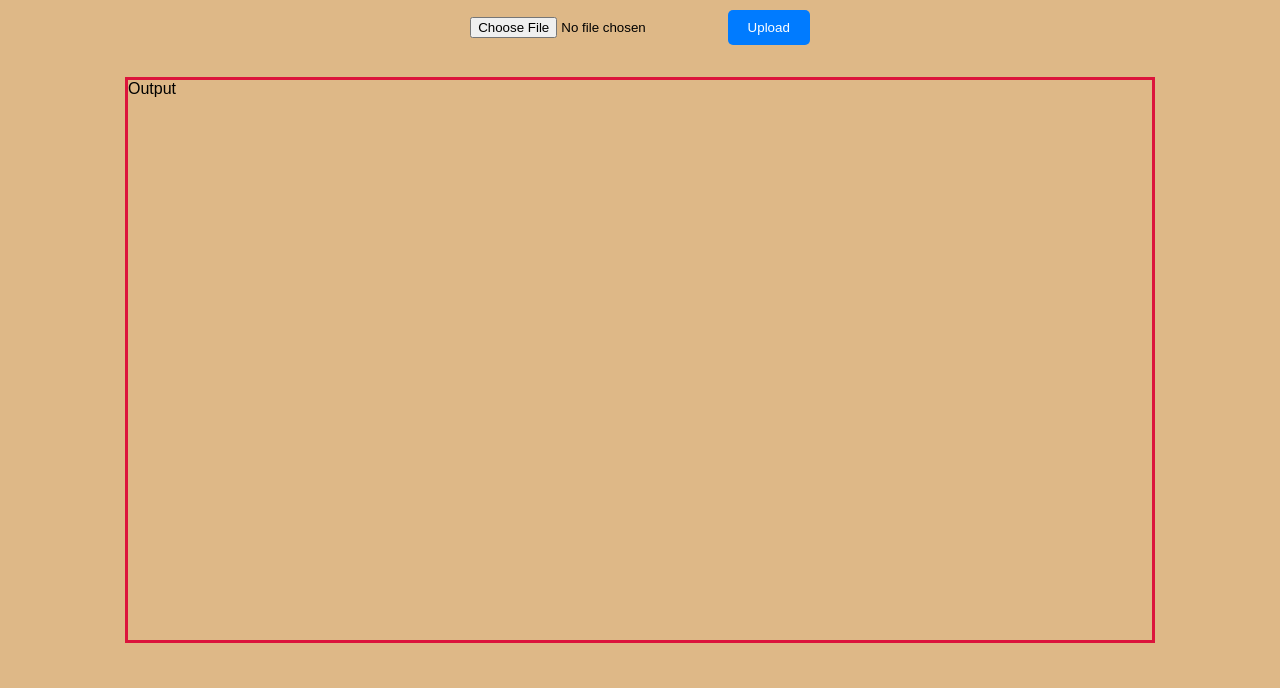
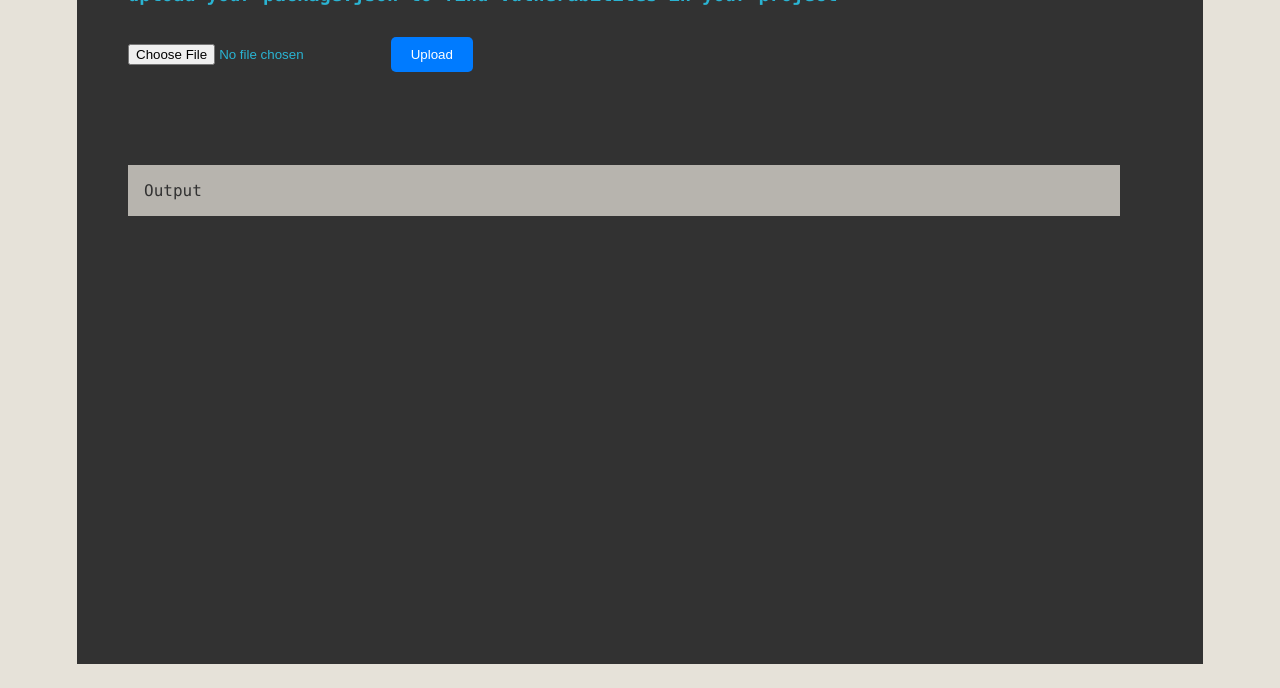
Before and after one commit to dev-osiris/PackageProbe, a website: page public/views/index.html in a window 1280 px wide. Shown: the part 112-800 px from the top of the page. Drawn offline with Linux system fonts and the light colour scheme.

Commit message:
added front end

```diff
--- a/public/css/styles.css
+++ b/public/css/styles.css
@@ -1,19 +1,57 @@
 body {
-    font-family: Arial, sans-serif;
+  font-family: 'consolas', Arial, sans-serif;
   margin: 0;
   padding: 0;
-    background-color: burlywood;
+  background-color: #e6e2d9;
+  display: flex;
+  height: 100vh;
+  flex-direction: column;
+  align-items: center;
+  justify-content: center;
 }
 
-  h1,h3 {
-    text-align: center;
+main{
+  display: flex;
+  flex-direction: column;
+  color: #2ab4d3;
+  background-color: #323232;
+  width: 80vw;
+  padding: 2vh 4vw;
+  height: 90vh;
 }
 
+h1, h3{
+  margin: 0;
+}
 
-  form {
-    text-align: center;
-    margin-top: 20px;
+h1{
+  font-size: 3rem;
 }
+
+.swatch_1{
+  background: #323232;
+}
+.swatch_2{
+  background: #e6e2d9;
+}
+.swatch_3{
+  background: #2ab4d3;
+}
+.swatch_4{
+  background: #818d8e;
+}
+.swatch_5{
+  background: #b7b4ae;
+}
+.swatch_6{
+  background: #6bd5e1;
+}
+
+form{
+  padding: 4vh 0;
+  height: 80px;
+}
+
 
 button {
   padding: 10px 20px;
@@ -25,11 +63,35 @@ body {
 }
 
 #fileData {
-    margin-top: 20px;
-    height: 70vh;
-    width: 80vw;
-    margin: 4vh auto;
+  height: fit-content;
+  max-height: 60vh;
+  width: 75vw;
+  margin: 2vh 0;
   overflow-y: auto;
   overflow-x: auto;
-    border: solid crimson;
+  background-color: #b7b4ae;
+  color: #323232;
+  padding: 1rem;
+  transition: all 0.5s;
 }
+
+/* width */
+::-webkit-scrollbar {
+  width: 10px;
+  height: 10px;
+}
+
+/* Track */
+::-webkit-scrollbar-track {
+  background: #b7b4ae;
+}
+
+/* Handle */
+::-webkit-scrollbar-thumb {
+  background: #818d8e;
+}
+
+/* Handle on hover */
+::-webkit-scrollbar-thumb:hover {
+  background: #238da4;
+}
--- a/public/views/index.html
+++ b/public/views/index.html
@@ -8,6 +8,7 @@
 </head>
 
 <body>
+  <main>
     <h1>Package Probe</h1>
     <h3>upload your package.json to find vulnerabilites in your project</h3>
     <form id="uploadForm" enctype="multipart/form-data">
@@ -18,6 +19,7 @@
       Output
       <br>
     </div>
+  </main>
 
   <script>
 
```
Lines whose indentation alone changed are shown as unchanged.
